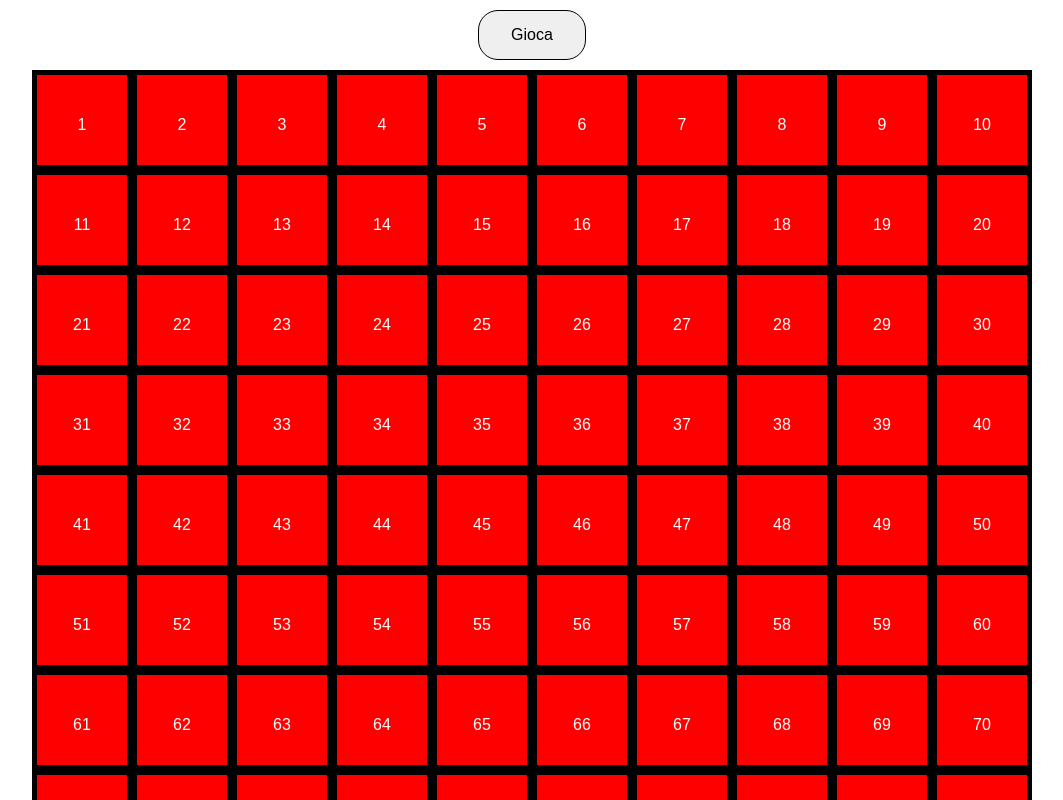
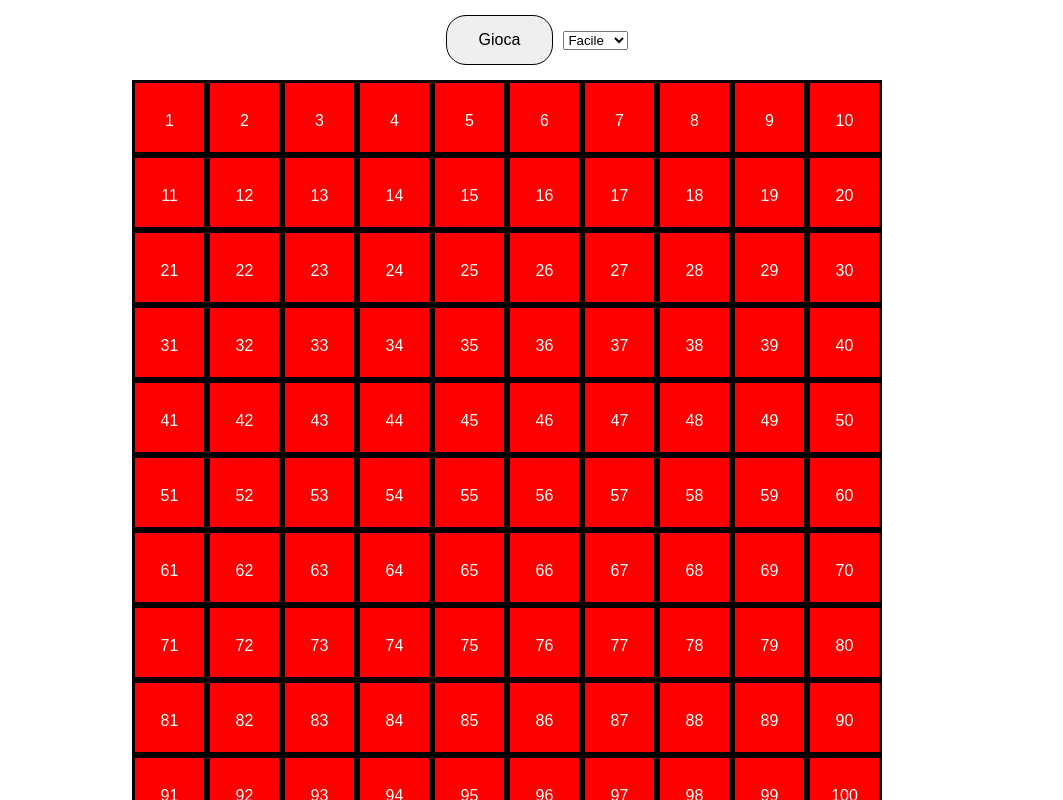
Before and after one commit to lorenz2396/js-campominato-grid, a plain HTML site: page index.html in a window 1280 px wide. Both pictures are taken after a click on the button "Gioca". Shown: the top 800 px of the page, without its empty margins (108-1171 px from the left). Drawn offline with Linux system fonts and the light colour scheme.

Commit message:
griglia campo minato - done

```diff
--- a/css/style.css
+++ b/css/style.css
@@ -4,49 +4,73 @@
     box-sizing: border-box;
 }
 
-.container{
-    max-width: 1200px;
-    margin: 0 auto;
+header{
+    height: 80px;
+    display: flex;
+    justify-content: center;
+    align-items: center;
+}
 
+main{
+    min-height: calc(100vh - 80px);
+    display: flex;
+    justify-content: center;
+    align-items: center;
 }
 
 .button {
     border: 1px solid black;
     color: black;
     padding: 15px 32px;
-    text-align: center;
     text-decoration: none;
     font-size: 16px;
     border-radius: 20px;
     margin: 10px auto;
     cursor: pointer;
-    display: block;
+    margin: 0 10px;
+}
 
-
+.button:hover{
+    box-shadow: 8px 10px #888888;
+    opacity: .75;
+    font-size: large;
 }
 
 .grid-container {
-    width: 1000px;
-    margin: 0 auto;
+    width: 800px;    /* se vogliamo 10 celle per riga in base all'altezza e larghezza delle celle */
     display: flex;
-    justify-content: center;
-    align-items: center;
     flex-wrap: wrap;
 }
 
 .grid-container > .cell {
-    width: 10%;
-    height: 100px;
-    line-height: 100px;
     text-align: center;
-    border: 5px solid black;
+    border: 3px solid black;
     background-color: red;
     font-family: Arial, Helvetica, sans-serif;
     cursor: pointer;
     color: white;
 }
 
-.grid-container > .cell.active {
+.cell.cell.cells-100{
+    width: calc(750px / 10);
+    height: calc(750px / 10);
+    line-height: calc(750px / 10);
+}
+
+.cell.cells-81 {
+    width: calc(750px / 9);
+    height: calc(750px / 9);
+    line-height: calc(750px / 9);
+}
+
+.cell.cell.cells-49{
+    width: calc(750px / 7);
+    height: calc(750px / 7);
+    line-height: calc(750px / 7);
+}
+
+.grid-container > .cell.active,
+.grid-container > .cell:hover {
     background-color: white;
     color: black;
 }
--- a/index.html
+++ b/index.html
@@ -4,20 +4,29 @@
         <meta charset="UTF-8">
         <meta http-equiv="X-UA-Compatible" content="IE=edge">
         <meta name="viewport" content="width=device-width, initial-scale=1.0">
-        <title>Template js</title>
-
-        <!-- FONTS -->
-
+        <title>Griglia Campo Minato</title>
 
         <!-- CSS -->
         <link rel="stylesheet" href="css/style.css">
 
     </head>
     <body>
-        <div class="container">
+
+        <header>
             <button class="button">Gioca</button>
-            <div class="grid-container"></div>
-        </div>
+            <select>
+                <option value="100">Facile</option>
+                <option value="81">Medio</option>
+                <option value="49">Difficile</option>
+            </select>
+        </header>
+
+        <main>
+            <div class="grid-container">
+
+            </div>
+        </main>
+
         <script src="js/scripts.js" type="text/javascript"></script>
     </body>
 </html>
--- a/js/scripts.js
+++ b/js/scripts.js
@@ -1,28 +1,49 @@
-const button = document.querySelector('.button');
+const button = document.querySelector('button');
 
 button.addEventListener('click',
     function(){
-        const gridContainer = document.querySelector('.grid-container');
-        for (let i = 1; i <= 100; i++) {
-            const newCell = document.createElement('div');
-            newCell.classList.add('cell');
-            newCell.append(i);
-            newCell.addEventListener('click', function () {
-            // newCell.addEventListener('click', function (e) {
-                this.classList.toggle('active');
-                console.log(this.innerHTML);
+        const difficultSelector = document.querySelector('header > select');
+        console.log(difficultSelector.value)
 
-                printSomething();
+        const cellNumber = parseInt(difficultSelector.value)
+        console.log(cellNumber)
 
-                // e.target.classList.toggle('active');
-                // console.log(e.target.innerHTML);
-            });
+        // let cellNumber;
+        // if(difficultSelector == 'easy'){
+        //    cellNumber = 100;
+        // }
+        // else if(difficultSelector == 'medium'){
+        //     cellNumber = 81;
+        // }
+        // else if(difficultSelector == 'difficult'){
+        //     cellNumber = 49;
+        // }
+        createBoard(cellNumber);
 
-            gridContainer.append(newCell);
-        }
+    }
+);
 
-        function printSomething() {
-            console.log(Math.random());
-        }
+function createBoard(cellNumber){
+    const gridContainer = document.querySelector('.grid-container');
+    gridContainer.innerHTML = '';
+
+    for (let i = 1; i <= cellNumber; i++) {
+        const newCell = createElement(i);
+        newCell.classList.add('cells-' + cellNumber)
+        gridContainer.append(newCell);
     }
-)
+};
+
+
+function createElement(content){
+    const newCell = document.createElement('div');
+    newCell.innerHTML = `${content}`
+    newCell.classList.add('cell');
+    newCell.addEventListener('click', function () {
+    // newCell.addEventListener('click', function (e) {
+        console.log(this.innerHTML);
+        this.classList.toggle('active');
+    });
+
+    return newCell;
+}
```
